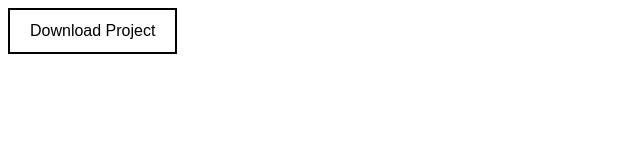
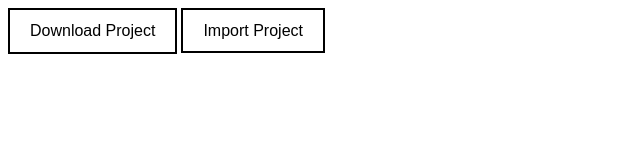
Before and after one commit to mrmichaelchapo-del/16Coding, a plain HTML site: page index.html in a window 1280 px wide. Shown: the whole page, without its empty margins (0-640 px from the left). Drawn offline with Linux system fonts and the light colour scheme.

Commit message:
Update index.html
Hi

```diff
--- a/index.html
+++ b/index.html
@@ -58,5 +58,10 @@ document.getElementById("myBtn").addEventListener("click", function() {
 });
 </script>
 
+<label class="box-btn">
+  Import Project
+  <input type="file" id="filePicker" accept=".16coding.json,.sb3,.pmp,.dino,application/json" style="display:none;">
+</label>
+
 </body>
 </html>
```
